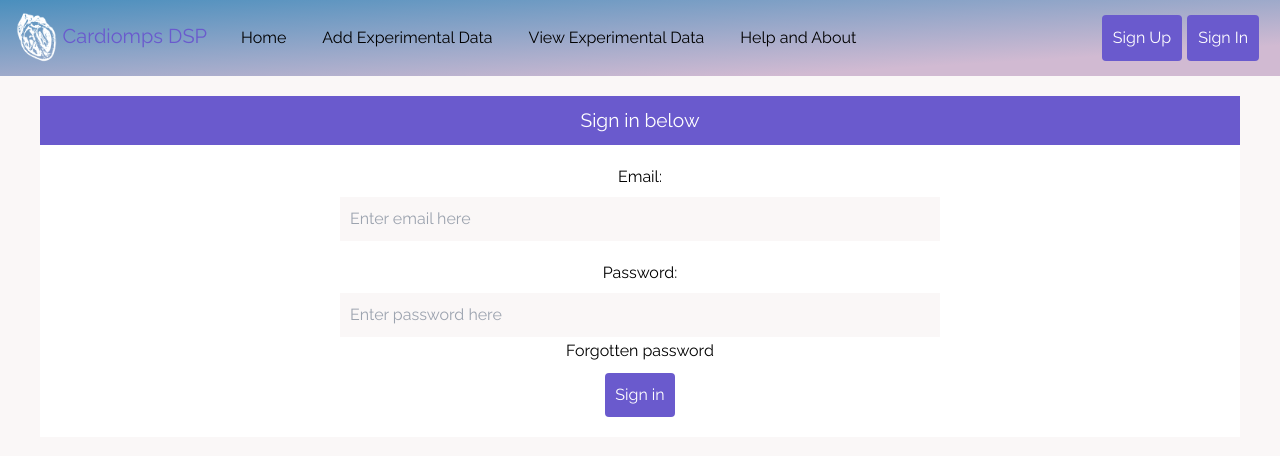
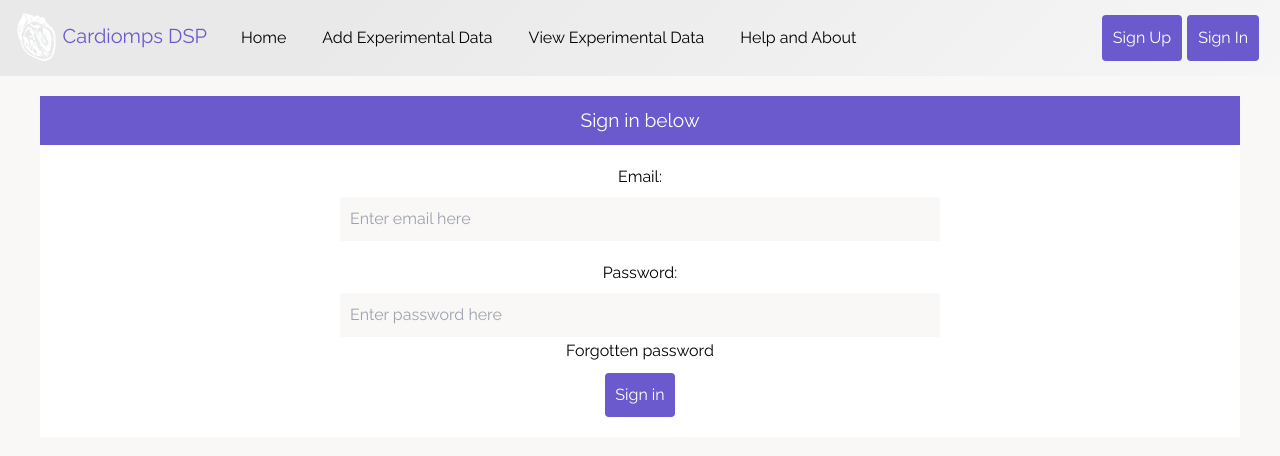
Before and after one commit to johnAdvancedWeb/CardiompsDataSharingPlatform, a Vue app in the folder client/: page /sign-in in a window 1280 px wide. Shown: the top 456 px of the page. Built offline with nearby package versions, Linux system fonts and the light colour scheme; what @fortawesome/fontawesome, vue3-apexcharts would draw is missing.

Commit message:
Consistency commit

```diff
--- a/client/src/assets/css/style.scss
+++ b/client/src/assets/css/style.scss
@@ -52,6 +52,7 @@
 
 a:not(a.button), .nav-link {
     transition: all .5s ease;
+    text-decoration: none !important;
     &:hover {
         color: var(--actionBackground) !important;
     }
--- a/client/src/assets/css/variables.scss
+++ b/client/src/assets/css/variables.scss
@@ -1,35 +1,18 @@
 /* variables for default/light theme below */
 :root {
-  --bodyBackground: rgb(250, 247, 247);
-  --bodyText: #000000;
-  --actionBackground: slateblue;
-  --actionText: white;
-
-  --navbarBackground: linear-gradient(to bottom right, #2884B8 0%, #D1BAD2 100%);
-
-  /* other variables */
-  --blue: slateblue;
-
-  .blue-text {
-    color: var(--blue);
-  }
-
-  .blue-background {
-    background-color: var(--blue);
-  }
-  /* variables for default/light theme code ends here */
-
   @media (prefers-color-scheme: light) {
     //[data-theme="light"] {
-      --navbarBackground: linear-gradient(to bottom right, #2884B8 -20%, #D1BAD2 80%);
-      --logoText: slateblue;
+      --navbarBackground: linear-gradient(315deg, #f6f6f6 0%, #e9e9e9 74%);
+      --logoText: var(--actionBackground);
 
       --bodyBackground: rgb(250, 247, 247);
       --bodyText: #000000;
 
       --secondaryBackground: rgb(255, 255, 255);
 
+      /* this changes the overall theme, buttons, header background, hover colour and many other */
       --actionBackground: slateblue;
+      /* above comment ends here */
       --actionText: white;
 
       --headerBackground: var(--actionBackground);
@@ -53,7 +36,7 @@
   @media (prefers-color-scheme: dark) {
     //[data-theme="dark"] {
       --navbarBackground: rgb(33, 33, 34);
-      --logoText: #FCD34D;
+      --logoText: var(--actionBackground);
 
       --bodyBackground: rgb(27, 27, 30);
       --bodyText: white;
```
